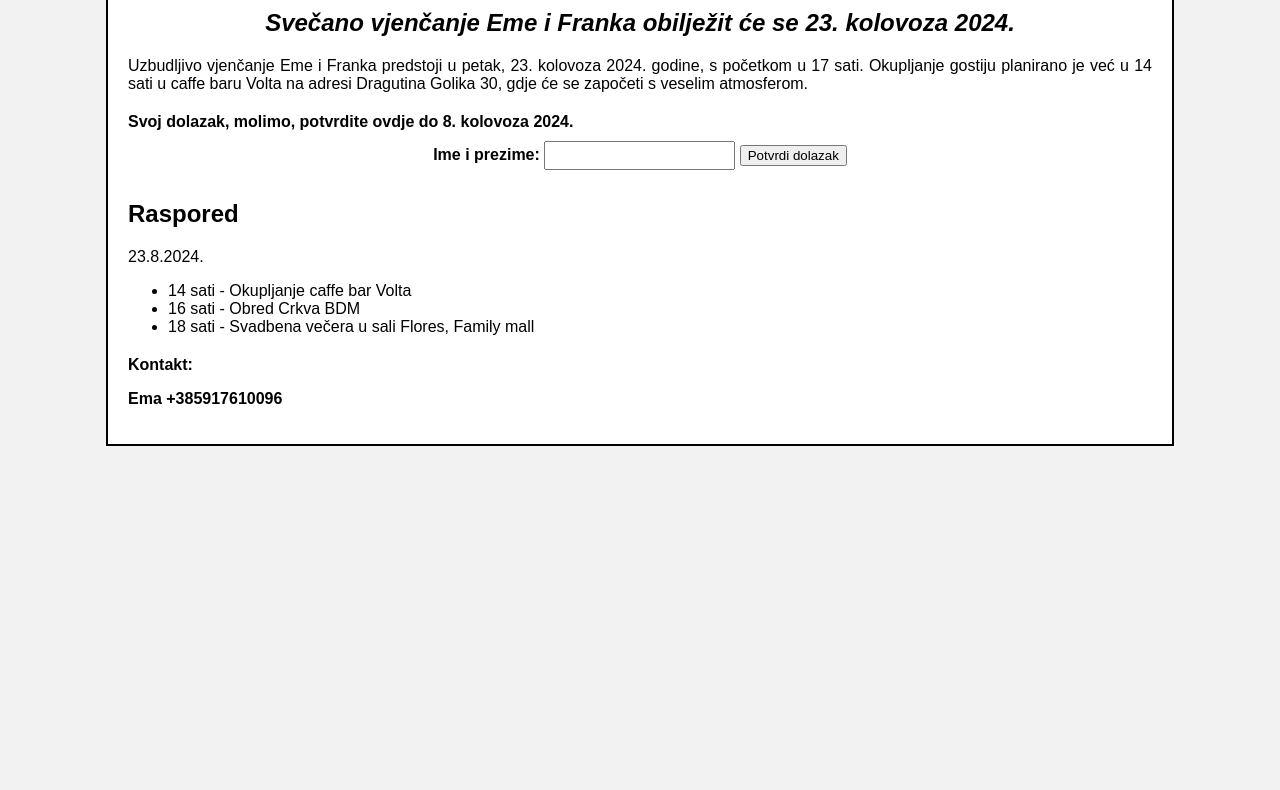
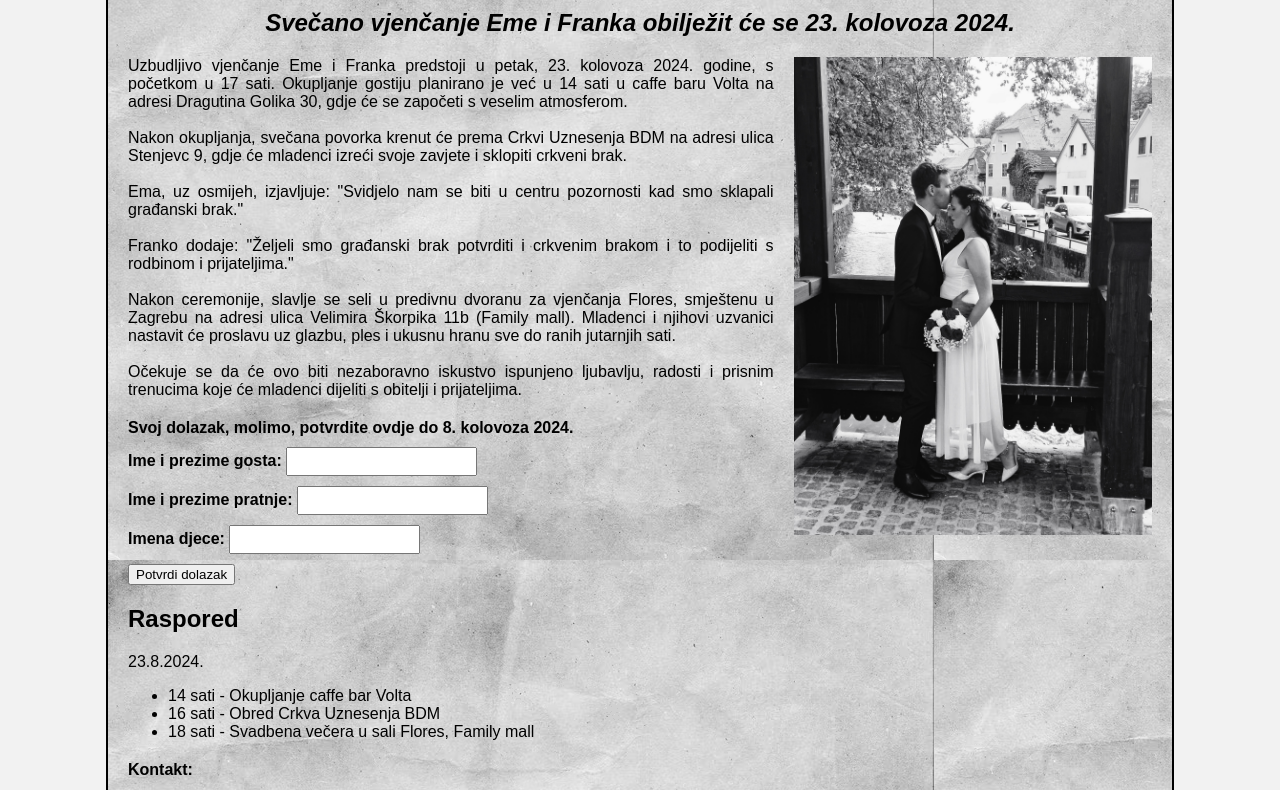
Before and after one commit to emalipet/html_vjencanje, a plain HTML site: page index.html in a window 1280 px wide. Shown: the part 153-943 px from the top of the page. Before the commit the page ends 800 px from the top, so only its background shows below. Drawn offline with Linux system fonts and the light colour scheme.

Commit message:
Add files via upload

```diff
--- a/index.html
+++ b/index.html
@@ -10,26 +10,47 @@
     <div class="newspaper-article">
         <h1 class="headline">Breaking News</h1>
         <h2 class="subheadline">Svečano vjenčanje Eme i Franka obilježit će se 23. kolovoza 2024.</h2>
-        <p class="article-text">Uzbudljivo vjenčanje Eme i Franka predstoji u petak, 23. kolovoza 2024. godine, s početkom u 17 sati. Okupljanje gostiju planirano je već u 14 sati u caffe baru Volta na adresi Dragutina Golika 30, gdje će se započeti s veselim atmosferom.</p>
+        <img class="slika" src="slika.jpg" alt="Stara novinska slika" class="side-image">
+        <p class="article-text" >Uzbudljivo vjenčanje Eme i Franka predstoji u petak, 23. kolovoza 2024. godine, s početkom u 17 sati.
+             Okupljanje gostiju planirano je već u 14 sati u caffe baru Volta na adresi Dragutina Golika 30, gdje će se započeti s veselim atmosferom.<br><br>
+            Nakon okupljanja, svečana povorka krenut će prema Crkvi Uznesenja BDM na adresi ulica Stenjevc 9,
+            gdje će mladenci izreći svoje zavjete i sklopiti crkveni brak. <br><br>
+            Ema, uz osmijeh, izjavljuje: "Svidjelo nam se biti u centru pozornosti kad smo sklapali građanski brak."<br><br>
+
+            Franko dodaje: "Željeli smo građanski brak potvrditi i crkvenim brakom i to podijeliti s rodbinom i prijateljima."<br><br>
+
+            Nakon ceremonije, slavlje se seli u predivnu dvoranu za vjenčanja Flores, smještenu u Zagrebu na adresi ulica Velimira Škorpika 11b (Family mall).
+            Mladenci i njihovi uzvanici nastavit će proslavu uz glazbu, ples i ukusnu hranu sve do ranih jutarnjih sati. <br><br>
+
+            Očekuje se da će ovo biti nezaboravno iskustvo ispunjeno ljubavlju, radosti i prisnim trenucima koje će mladenci dijeliti s obitelji i prijateljima.<br>
+
+            </p>
+
         <!-- Ostatak teksta -->
         <p class="confirmation-text">Svoj dolazak, molimo, potvrdite ovdje do 8. kolovoza 2024.</p>
-        <form class="confirmation-form">
-            <label for="guestName">Ime i prezime:</label>
-            <input type="text" id="guestName" name="guestName">
+        <form class="confirmation-form" method="POST" action="/confirm">
+            <label for="guestName">Ime i prezime gosta:</label>
+            <input type="text" id="guestName" name="guestName"> <br>
+            <label for="companionName">Ime i prezime pratnje:</label>
+            <input type="text" id="companionName" name="companionName"><br>
+            <label for="childName">Imena djece:</label>
+            <input type="text" id="childName" name="childName"><br>
             <button type="submit">Potvrdi dolazak</button>
         </form>
+
         <div class="schedule">
             <h2>Raspored</h2>
             <p>23.8.2024.</p>
             <ul>
                 <li>14 sati - Okupljanje caffe bar Volta</li>
-                <li>16 sati - Obred Crkva BDM</li>
+                <li>16 sati - Obred Crkva Uznesenja BDM</li>
                 <li>18 sati - Svadbena večera u sali Flores, Family mall</li>
             </ul>
         </div>
         <div class="contact-information">
             <p>Kontakt:</p>
             <p>Ema +385917610096</p>
+            <p>Franko +385912171313</p>
         </div>
     </div>
 </body>
--- a/style.css
+++ b/style.css
@@ -11,6 +11,8 @@ body {
     background-color: #fff;
     padding: 20px;
     border: 2px solid #000;
+    background-image: url('old_newspaper_texture.jpg'); /* Zamijenite 'old_newspaper_texture.jpg' sa stvarnom putanjom do slike */
+    background-repeat: repeat;
 }
 
 .headline {
@@ -25,10 +27,16 @@ body {
     text-align: center;
     margin-bottom: 20px;
 }
+.slika{
+    float: right; /* Poravnajte sliku na desnu stranu */
+    width: 35%; /* Prilagodite širinu prema vašim potrebama */
+    margin-left: 20px;
+}
 
 .article-text {
     text-align: justify;
     margin-bottom: 20px;
+
 }
 
 .confirmation-text {
@@ -37,7 +45,7 @@ body {
 }
 
 .confirmation-form {
-    text-align: center;
+    text-align: left;
 }
 
 .confirmation-form label {
```
